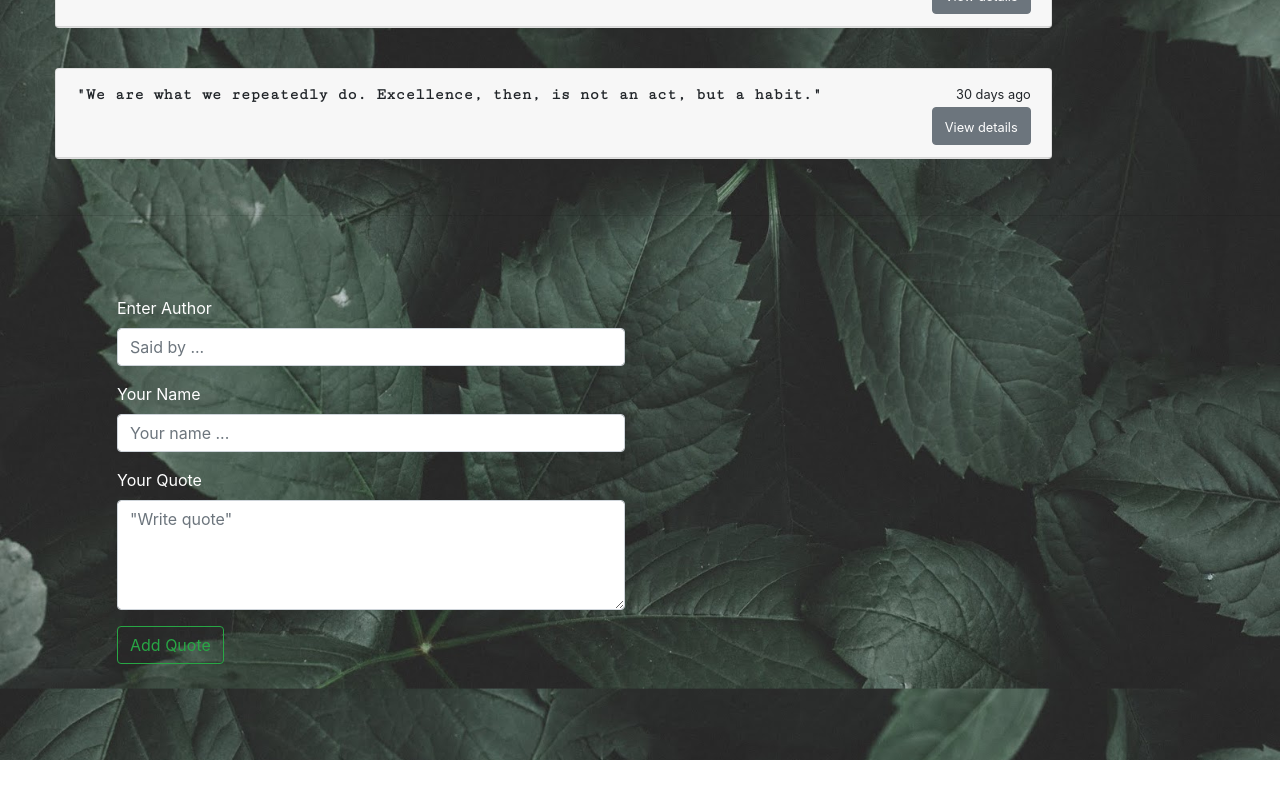
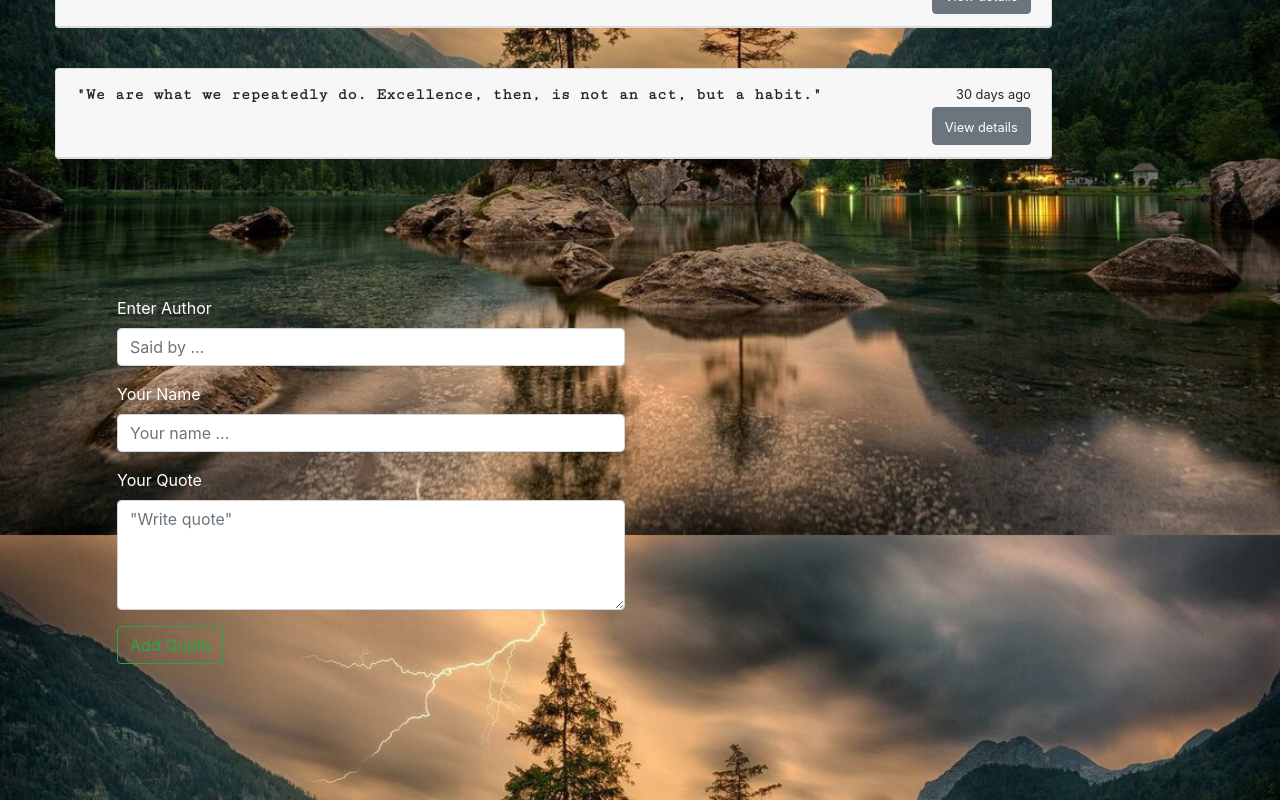
Before and after one commit to mugendinjue/Quote-App, an Angular app: page / in a window 1280 px wide. Shown: the part 1865-2665 px from the top of the page. Before the commit the page ends 2625 px from the top, so only its background shows below. Built offline with nearby package versions, Linux system fonts and the light colour scheme; a web font is replaced by a local one.

Commit message:
Added a new component :

```diff
--- a/src/app/app.component.html
+++ b/src/app/app.component.html
@@ -1,2 +1,3 @@
 
 <app-quotes></app-quotes>
+<app-quote-ap1-one></app-quote-ap1-one>
--- a/src/app/app.module.ts
+++ b/src/app/app.module.ts
@@ -1,6 +1,7 @@
 import { BrowserModule } from '@angular/platform-browser';
 import { NgModule } from '@angular/core';
 import { FormsModule } from '@angular/forms';
+import { HttpClientModule } from '@angular/common/http';
 
 import { AppRoutingModule } from './app-routing.module';
 import { AppComponent } from './app.component';
@@ -10,6 +11,7 @@ import { QuoteFormComponent } from './quote-form/quote-form.component';
 import { DateCountPipe } from './date-count.pipe';
 import { HighlightDirective } from './highlight.directive';
 import { VoteCountPipe } from './vote-count.pipe';
+import { QuoteAp1OneComponent } from './quote-ap1-one/quote-ap1-one.component';
 
 @NgModule({
   declarations: [
@@ -19,10 +21,12 @@ import { VoteCountPipe } from './vote-count.pipe';
     QuoteFormComponent,
     DateCountPipe,
     HighlightDirective,
-    VoteCountPipe
+    VoteCountPipe,
+    QuoteAp1OneComponent
   ],
   imports: [
     BrowserModule,
+    HttpClientModule,
     AppRoutingModule,
     FormsModule
   ],
--- /dev/null
+++ b/src/app/quote-ap1-one/quote-ap1-one.component.html
@@ -0,0 +1 @@
+<p>quote-ap1-one works!</p>
--- /dev/null
+++ b/src/app/quote-ap1-one/quote-ap1-one.component.ts
@@ -0,0 +1,16 @@
+import { Component, OnInit } from '@angular/core';
+
+@Component({
+  selector: 'app-quote-ap1-one',
+  templateUrl: './quote-ap1-one.component.html',
+  styleUrls: ['./quote-ap1-one.component.css']
+})
+export class QuoteAp1OneComponent implements OnInit {
+
+  constructor() { }
+
+  ngOnInit(): void {
+    console.log('xxxxxxxxxxxxxxxxxxxx');
+  }
+
+}
--- a/src/styles.css
+++ b/src/styles.css
@@ -7,7 +7,7 @@
 
 body {
 
-    background-image: url("assets/leaf.jpg");
+    background-image: url("assets/quote.jpg");
     background-repeat: no-repeat;
     background-size: cover;
     background-attachment: fixed;
```
Also changed, not shown: src/app/quote-ap1-one/quote-ap1-one.component.css (added), src/assets/quote.jpg (added), 1 other file (tests, documents, lock files or other folders).
